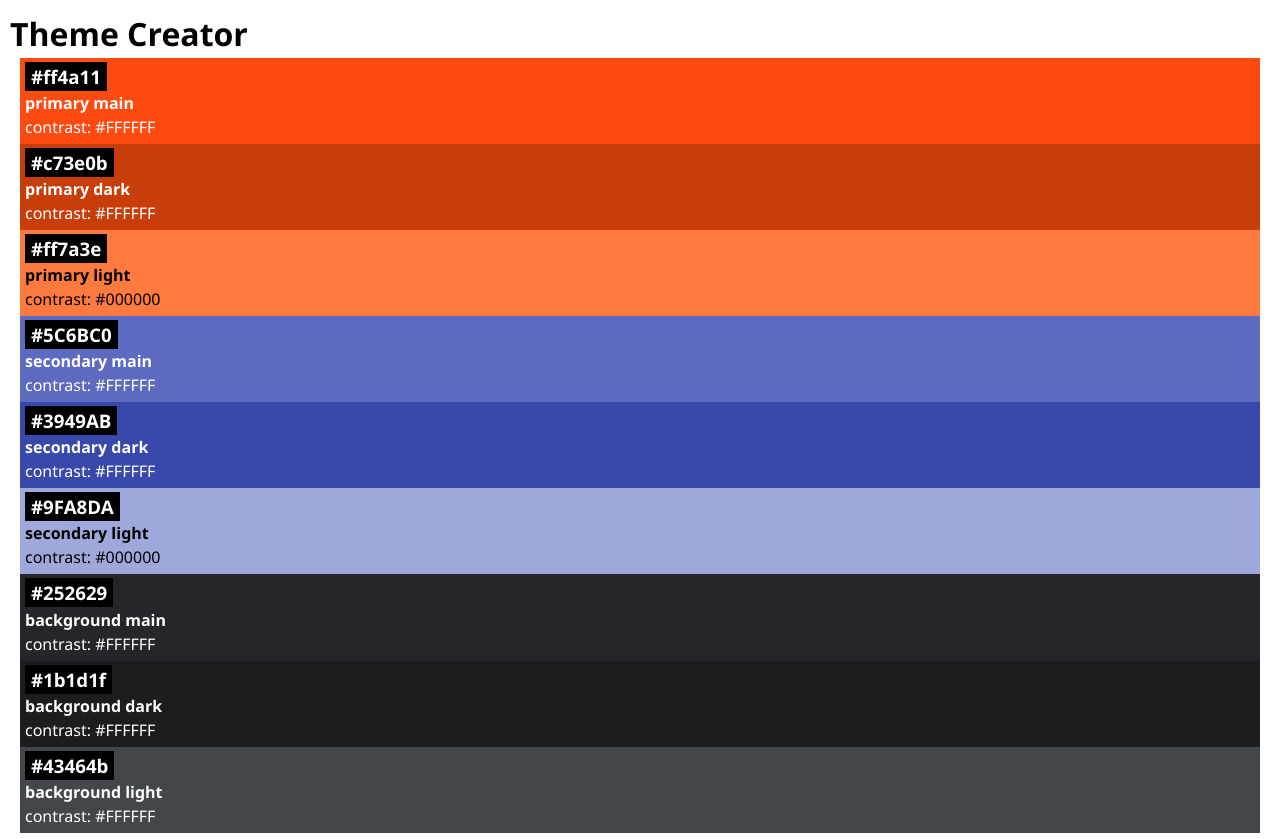
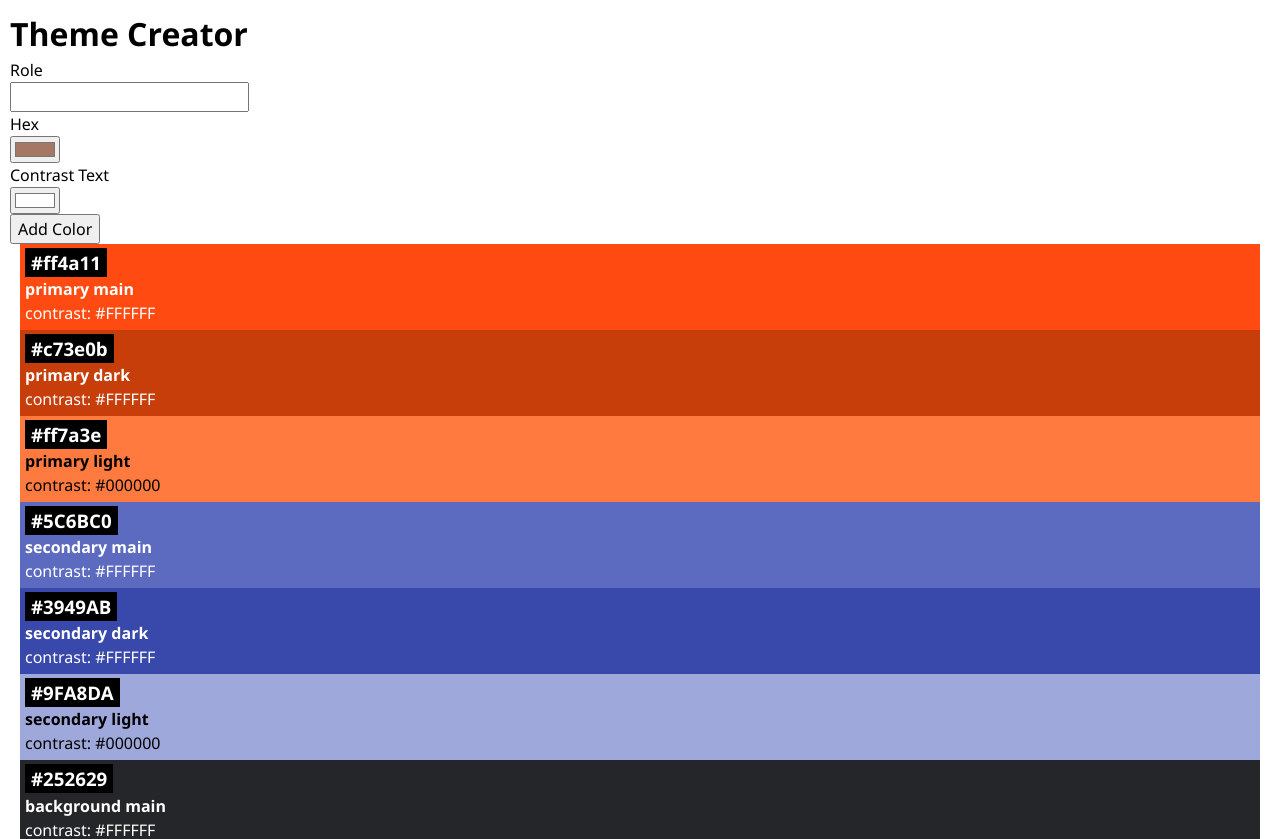
Before and after one commit to jahzerj/color_theme_creator, a React (Vite) app: page / in a window 1280 px wide. Shown: the top 839 px of the page. Built offline with nearby package versions, Linux system fonts and the light colour scheme.

Commit message:
added form with states

```diff
--- a/src/App.jsx
+++ b/src/App.jsx
@@ -1,11 +1,13 @@
 import { initialColors } from "./lib/colors";
 import Color from "./Components/Color/Color";
 import "./App.css";
+import ColorForm from "./Components/Color/ColorForm";
 
 function App() {
   return (
     <>
       <h1>Theme Creator</h1>
+      <ColorForm />
 
       {initialColors.map((color) => {
         return <Color key={color.id} color={color} />;
--- a/src/Components/Color/ColorForm.jsx
+++ b/src/Components/Color/ColorForm.jsx
@@ -1,24 +1,45 @@
+import { useState } from "react";
 import "./ColorForm.css";
 
 export default function ColorForm() {
+  const [roleInput, setRoleInput] = useState("");
+  const [hexInput, setHexInput] = useState("");
+  const [contrastInput, setContrastInput] = useState("");
+
   function handleSubmit(event) {
     event.preventDefault();
-    const form = event.target;
-    console.log(form)
-    console.log("A new color has been input:", colorInput);
+    const formData = new FormData(event.target);
+    const data = Object.fromEntries(formData);
+    console.log(data);
+
+    setRoleInput(roleInput);
+    setHexInput(hexInput);
+    setContrastInput(contrastInput);
+
+    event.target.reset();
+    event.target.role.focus();
   }
+  return (
+    <form onSubmit={handleSubmit}>
+      <label htmlFor="Role">
+        Role
+        <br />
+        <input type="text" name="role" id="Role" />
+      </label>
+      <br />
+      <label htmlFor="Hex">
+        Hex
+        <br />
+        <input type="color" name="hex" id="Hex" value="#a47864" />
+      </label>
+      <br />
+      <label htmlFor="Contrast">
+        Contrast Text
+        <br />
+        <input type="color" name="contrast" id="Contrast" value="#ffffff" />
+      </label>
+      <br />
+      <button>Add Color</button>
+    </form>
+  );
 }
-
-return (
-  <form onSubmit={handleSubmit}>
-    <label for='Role'>Role</label>
-    <input type='text' name='Role_input' id='Role'>
-
-    <label for='Hex'>Hex</label>
-    <input type='color' name='Hex_input' id='Hex' value=" #a47864">
-
-    <label for='Contrast'>Contrast Text</label>
-    <input type='color' name='Contrast_input' id='Contrast' value="#fff">
-    <button>Add Color</button>
-  </form>
-);
```
